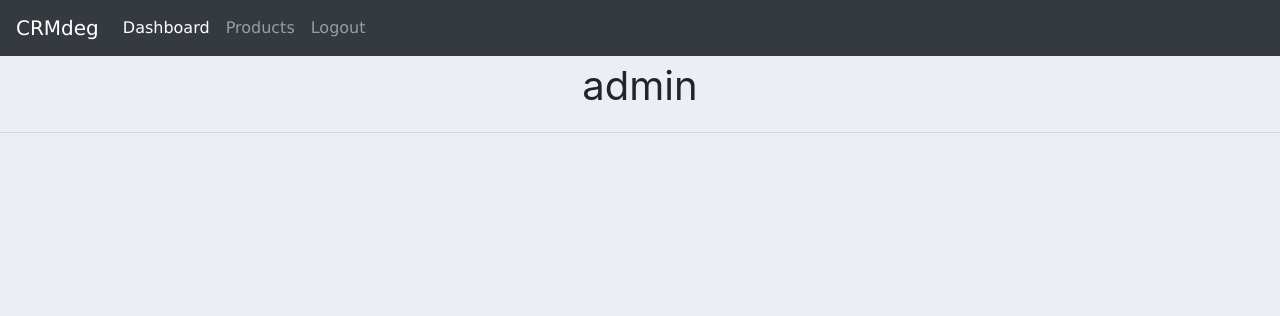
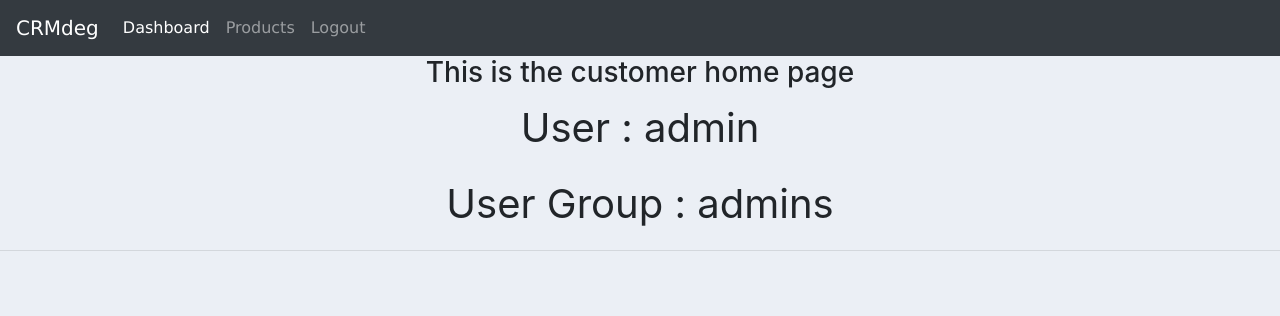
Before and after one commit to iib2019014/CRM_project, a Django app: page /userHome/ in a window 1280 px wide. Shown: the top 316 px of the page. Run offline with Django 3.2, Linux system fonts and the light colour scheme; a user stored in the database is signed in; some libraries are stand-ins or nearby versions.

Commit message:
1) added customers to 'customers' group after registering 2) after registering themselves customers be automatically logged in

```diff
--- a/accounts/templates/accounts/home_page.html
+++ b/accounts/templates/accounts/home_page.html
@@ -3,6 +3,7 @@
 {% block content %}
     <div style=" text-align: center; font-size: 40px;">
         <h3>This is the main home page</h3>
-        {{request.user}}
+        <p>User : {{request.user}}</p>
+        <p>User Group : {{user_group}}</p>
     </div>
 {% endblock %}
--- a/accounts/templates/accounts/registration/register.html
+++ b/accounts/templates/accounts/registration/register.html
@@ -54,6 +54,10 @@
 				   		<div class="d-flex justify-content-center mt-3 login_container">
 				 			<input class="btn login_btn" type="submit" value="Register Account">
 				   		</div>
+
+						   {% if register_form.errors %}
+						   		{{register_form.errors}}
+						   {% endif %}
 					</form>
 				</div>
 
--- a/accounts/templates/accounts/user_page.html
+++ b/accounts/templates/accounts/user_page.html
@@ -4,6 +4,8 @@
 
 {% block content %}
     <div style=" text-align: center; font-size: 40px;">
-        {{request.user}}
+        <h3>This is the customer home page</h3>
+        <p>User : {{request.user}}</p>
+        <p>User Group : {{user_group}}</p>
     </div>
 {% endblock %}
--- a/accounts/views.py
+++ b/accounts/views.py
@@ -38,16 +38,26 @@
     admin_only,
 )
 
+from django.contrib.auth.models import Group
+
 # Create your views here.
 
 @login_required(login_url='login')
 @admin_only
 def homePageView(request) :
     context = {}
+    if request.user.groups.exists() :
+        user_group = request.user.groups.all()[0].name
+        context['user_group'] = user_group
+    print(context)
     return render(request, 'accounts\home_page.html', context)
 
 def userHomePageView(request) :
     context = {}
+    if request.user.groups.exists() :
+        user_group = request.user.groups.all()[0].name
+        context['user_group'] = user_group
+    print(context)
     return render(request, 'accounts\\user_page.html', context)
 
 @authentication_required
@@ -61,7 +71,10 @@
         register_form = UserCreationForm(request.POST)
         if register_form.is_valid() :
             print("valid")
-            register_form.save()
+            user = register_form.save()
+
+            user.groups.add(Group.objects.get(name='customers'))
+
             messages.success(request, "an account was successfully registered for " + register_form.cleaned_data.get('username'))
             return redirect('home')
         else :
```
Also changed, not shown: db.sqlite3.
